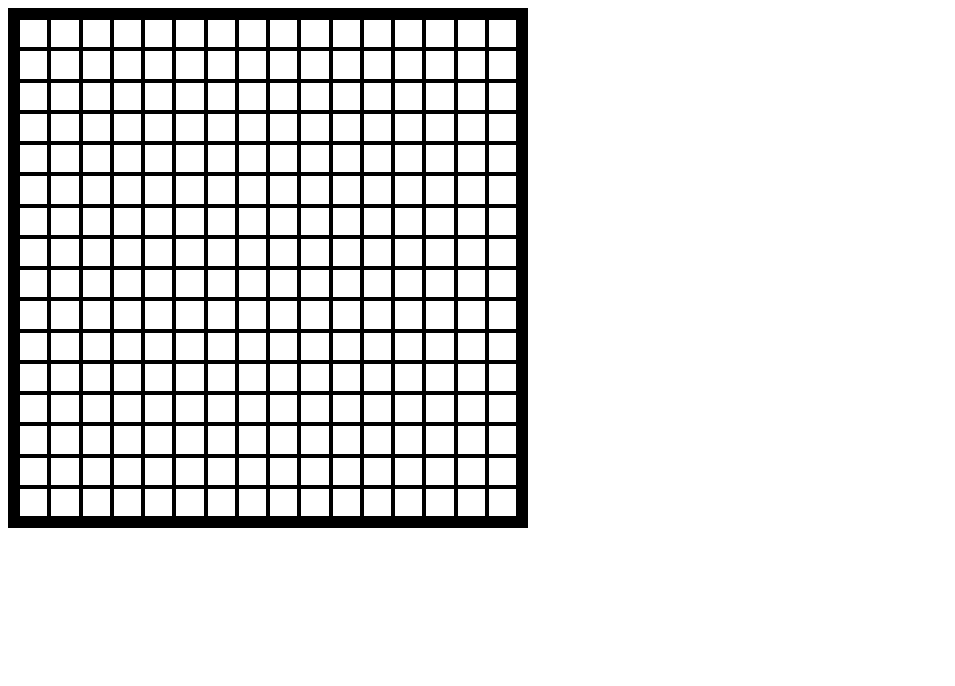
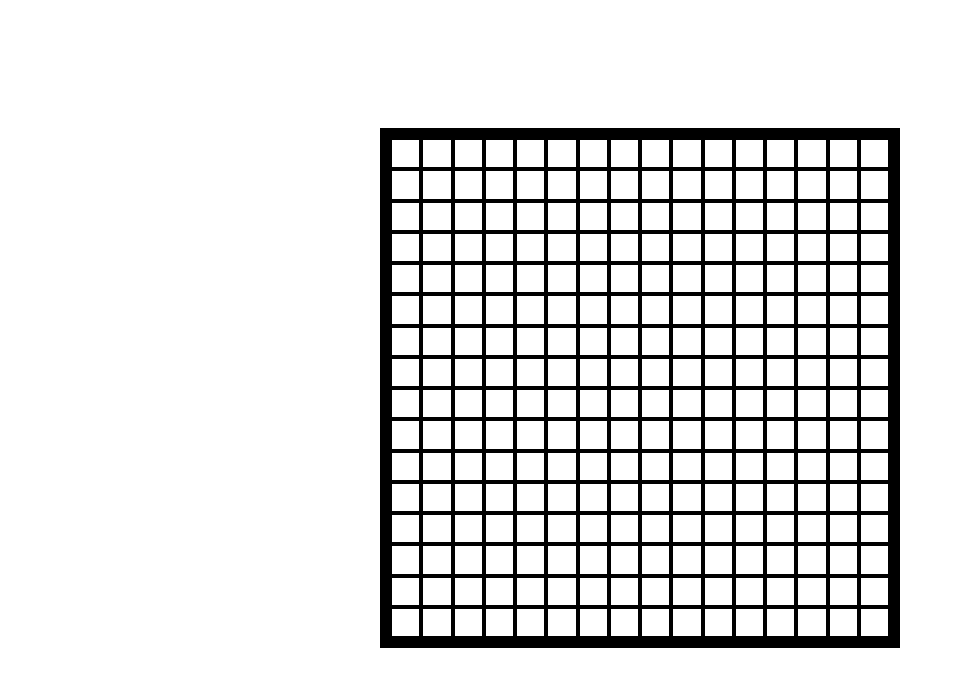
Before and after one commit to IzacEspinoza/Sketch-Board, a plain HTML site: page index.html in a window 1280 px wide. Shown: the whole page, without its empty margins (0-955 px from the left). Drawn offline with Linux system fonts and the light colour scheme.

Commit message:
Edit on page styling, centered sketch pad

```diff
--- a/style.css
+++ b/style.css
@@ -1,10 +1,21 @@
+/*General page styling*/
+*{
+    padding: 0;
+    margin: 0;
+}
+body{
+    display: flex;
+    justify-content: center;
+    align-content: center;
+    padding: 10%;
+}
 /*Grid styling*/
 .grid{
     border: 10px solid black;
     background-color: rgb(204, 192, 192);
     width: 500px;
     height: 500px;
-    display: inline-grid;
+    display: grid;
     grid-template-columns: repeat(16, 2fr);
     grid-template-rows: repeat(16, 2fr);
 }
```
